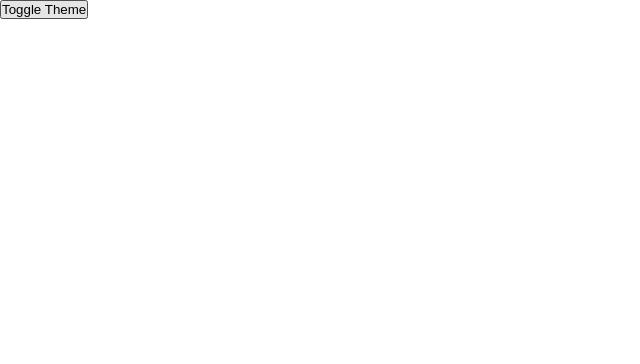
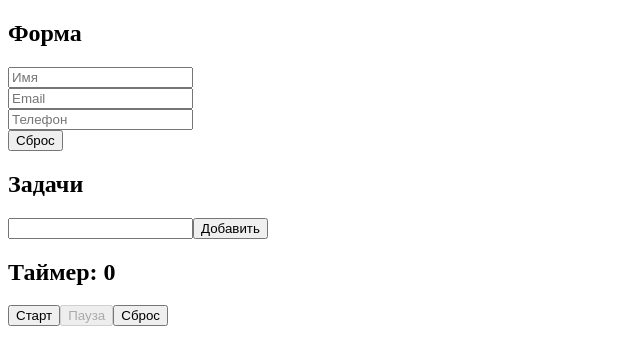
Before and after one commit to Hansary-Murad/Js_React, a React (Vite) app: page / in a window 1280 px wide. Shown: the top 364 px of the page, without its empty margins (0-640 px from the left). Built offline with nearby package versions, Linux system fonts and the light colour scheme.

Commit message:
homework_lesson_3

```diff
--- a/src/App.jsx
+++ b/src/App.jsx
@@ -1,22 +1,96 @@
-import { useState, useEffect} from 'react'
-import './App.css'
+import { useState, useEffect, useRef } from 'react'
 
-function App() {
-  const [theme, setTheme] = useState(() => {
-    return localStorage.getItem('theme') || 'light'
-  });
+function AutoSaveForm() {
+  const [data, setData] = useState(() => {
+    return JSON.parse(sessionStorage.getItem('form')) || { name: '', email: '', phone: '' }
+  })
 
-  const toggleTheme = () => {
-    const nextTheme = theme === "light" ? "dark" : "light"
-    setTheme(nextTheme);
-    localStorage.setItem('theme', nextTheme)
+  useEffect(() => {
+    sessionStorage.setItem('form', JSON.stringify(data))
+  }, [data])
+
+  const change = (e) => setData({ ...data, [e.target.name]: e.target.value })
+  const reset = () => {
+    setData({ name: '', email: '', phone: '' })
+    sessionStorage.removeItem('form')
   }
 
   return (
-    <div className={theme}>
-    <button onClick={toggleTheme}>Toggle Theme</button>
+    <div>
+      <h2>Форма</h2>
+      <input name="name" value={data.name} onChange={change} placeholder="Имя" /><br/>
+      <input name="email" value={data.email} onChange={change} placeholder="Email" /><br/>
+      <input name="phone" value={data.phone} onChange={change} placeholder="Телефон" /><br/>
+      <button onClick={reset}>Сброс</button>
     </div>
   )
 }
 
-export default App
+function TodoList() {
+  const [todos, setTodos] = useState(() => JSON.parse(localStorage.getItem('todos')) || [])
+  const [text, setText] = useState('')
+
+  useEffect(() => {
+    localStorage.setItem('todos', JSON.stringify(todos))
+  }, [todos])
+
+  const add = () => {
+    if (!text) return
+    setTodos([...todos, { id: Date.now(), text, done: false }])
+    setText('')
+  }
+
+  return (
+    <div>
+      <h2>Задачи</h2>
+      <input value={text} onChange={e => setText(e.target.value)} />
+      <button onClick={add}>Добавить</button>
+      <ul>
+        {todos.map(t => (
+          <li key={t.id}>
+            <input type="checkbox" checked={t.done} onChange={() => {
+              setTodos(todos.map(x => x.id === t.id ? { ...x, done: !x.done } : x))
+            }} />
+            <span style={{ textDecoration: t.done ? 'line-through' : 'none' }}>{t.text}</span>
+            <button onClick={() => setTodos(todos.filter(x => x.id !== t.id))}>X</button>
+          </li>
+        ))}
+      </ul>
+    </div>
+  )
+}
+
+function Timer() {
+  const [sec, setSec] = useState(() => parseInt(sessionStorage.getItem('timer')) || 0)
+  const [active, setActive] = useState(false)
+  const ref = useRef()
+
+  useEffect(() => {
+    sessionStorage.setItem('timer', sec)
+    if (active) {
+      ref.current = setInterval(() => setSec(s => s + 1), 1000)
+    } else {
+      clearInterval(ref.current)
+    }
+    return () => clearInterval(ref.current)
+  }, [active, sec])
+
+  return (
+    <div>
+      <h2>Таймер: {sec}</h2>
+      <button onClick={() => setActive(true)} disabled={active}>Старт</button>
+      <button onClick={() => setActive(false)} disabled={!active}>Пауза</button>
+      <button onClick={() => { setActive(false); setSec(0); sessionStorage.removeItem('timer') }}>Сброс</button>
+    </div>
+  )
+}
+
+export default function App() {
+  return (
+    <>
+      <AutoSaveForm />
+      <TodoList />
+      <Timer />
+    </>
+  )
+}
```
